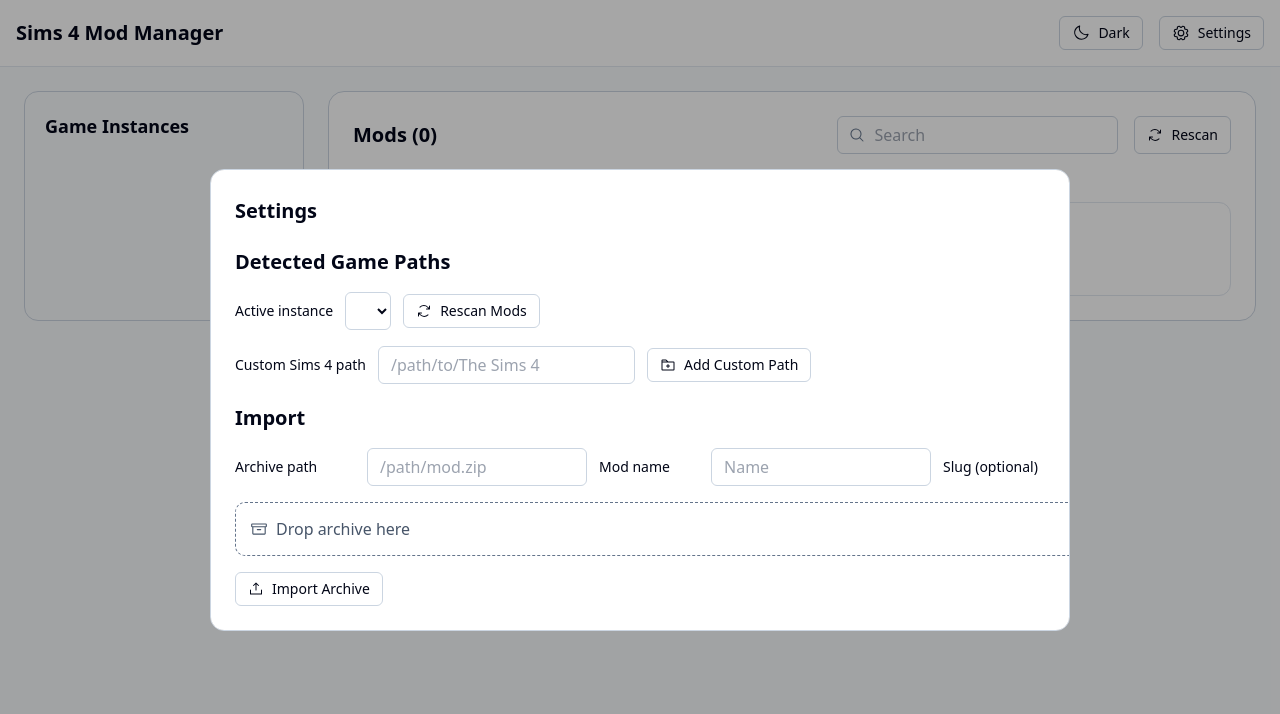
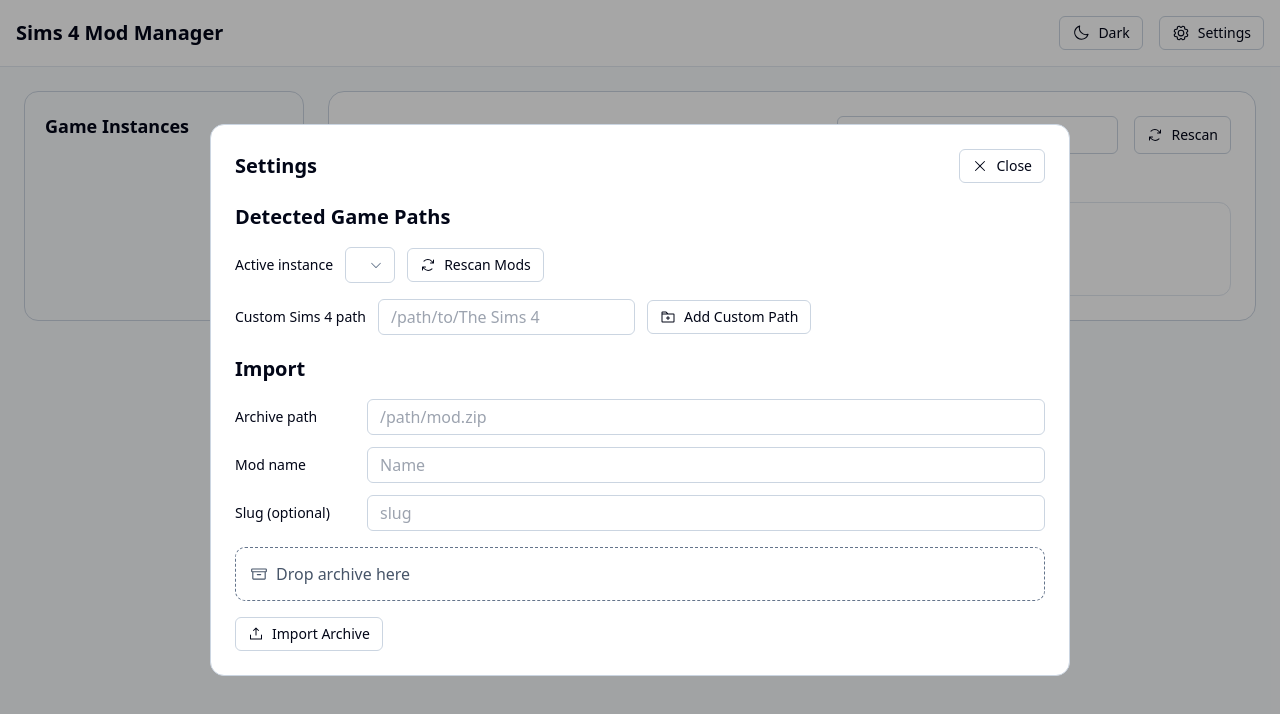
Before and after one commit to VitorCesarinoMarchese/TS4ModManager, a React (Vite) app: page / in a window 1280 px wide. Both pictures are taken after a click on the button "Settings". Shown: the top 714 px of the page. Built offline with nearby package versions, Linux system fonts and the light colour scheme.

Commit message:
fix(settings): align modal controls

```diff
--- a/src/App.css
+++ b/src/App.css
@@ -22,18 +22,6 @@
   color-scheme: dark;
 }
 
-.app-shell.dark select {
-  background-color: #242a34;
-  color: #e8e8e8;
-  -webkit-text-fill-color: #e8e8e8;
-}
-
-.app-shell.dark select:focus,
-.app-shell.dark select:active {
-  background-color: #242a34;
-  color: #e8e8e8;
-  -webkit-text-fill-color: #e8e8e8;
-}
 
 .app-shell.dark select option {
   background: #1f232b;
--- a/src/App.tsx
+++ b/src/App.tsx
@@ -125,7 +125,7 @@
           onClick={() => setSettingsOpen(false)}
         >
           <section
-            className="modal grid max-h-[90vh] w-[min(860px,100%)] gap-5 overflow-auto rounded-[14px] border border-slate-300 bg-white p-6 dark:border-slate-700 dark:bg-slate-900"
+            className="modal grid w-[min(860px,calc(100vw-2rem))] gap-5 overflow-visible rounded-[14px] border border-slate-300 bg-white p-6 dark:border-slate-700 dark:bg-slate-900"
             role="dialog"
             aria-label="settings-modal"
             onClick={(e) => e.stopPropagation()}
--- a/src/components/ImportPanel.tsx
+++ b/src/components/ImportPanel.tsx
@@ -9,13 +9,13 @@
   const [archivePath, setArchivePath] = useState("");
   const [name, setName] = useState("");
   const [slug, setSlug] = useState("");
-  const inputClass = "rounded-md border border-slate-300 bg-white px-3 py-1.5 dark:border-slate-600 dark:bg-slate-800";
+  const inputClass = "h-9 rounded-md border border-slate-300 bg-white px-3 py-1.5 text-slate-950 dark:border-slate-600 dark:bg-slate-800 dark:text-slate-100";
 
   return (
     <section aria-label="import-panel" className="import-panel grid gap-4">
       <h2 className="text-xl font-semibold">Import</h2>
 
-      <div className="form-grid grid grid-cols-[minmax(120px,auto)_minmax(220px,1fr)_minmax(100px,auto)_minmax(220px,1fr)_minmax(120px,auto)_minmax(180px,1fr)] items-center gap-3">
+      <div className="form-grid grid grid-cols-[minmax(120px,auto)_minmax(220px,1fr)] items-center gap-3">
         <label className="text-sm font-medium" htmlFor="archive-path">
           Archive path
         </label>
--- a/src/components/SettingsPage.tsx
+++ b/src/components/SettingsPage.tsx
@@ -1,4 +1,4 @@
-import { ArrowsClockwise, FolderPlus } from "@phosphor-icons/react";
+import { ArrowsClockwise, CaretDown, FolderPlus } from "@phosphor-icons/react";
 import { useState } from "react";
 import type { GameInstance } from "../lib/types";
 
@@ -28,7 +28,7 @@
   onAddCustomPath
 }: SettingsPageProps) {
   const [customPath, setCustomPath] = useState("");
-  const inputClass = "rounded-md border border-slate-300 bg-white px-3 py-1.5 dark:border-slate-600 dark:bg-slate-800";
+  const inputClass = "h-9 rounded-md border border-slate-300 bg-white px-3 py-1.5 text-slate-950 dark:border-slate-600 dark:bg-slate-800 dark:text-slate-100";
   const buttonClass =
     "inline-flex items-center gap-2 rounded-md border border-slate-300 bg-white px-3 py-1.5 text-sm hover:border-blue-400 hover:bg-blue-50 dark:border-slate-600 dark:bg-slate-800 dark:hover:border-blue-300 dark:hover:bg-slate-700";
 
@@ -40,9 +40,10 @@
         <label className="text-sm font-medium" htmlFor="instance-select">
           Active instance
         </label>
+        <div className="relative">
           <select
             id="instance-select"
-          className={inputClass}
+            className={`${inputClass} appearance-none pr-9`}
             value={selectedInstanceId ?? ""}
             onChange={(e) => onSelectInstance(e.target.value)}
           >
@@ -52,6 +53,13 @@
               </option>
             ))}
           </select>
+          <CaretDown
+            className="pointer-events-none absolute right-3 top-1/2 -translate-y-1/2 text-slate-500 dark:text-slate-300"
+            size={14}
+            weight="regular"
+            aria-hidden="true"
+          />
+        </div>
         <button type="button" className={buttonClass} onClick={onRescan}>
           <ArrowsClockwise size={16} weight="regular" aria-hidden="true" />
           Rescan Mods
```
Also changed, not shown: 2 other files (tests, documents, lock files or other folders). Lines whose indentation alone changed are shown as unchanged.
